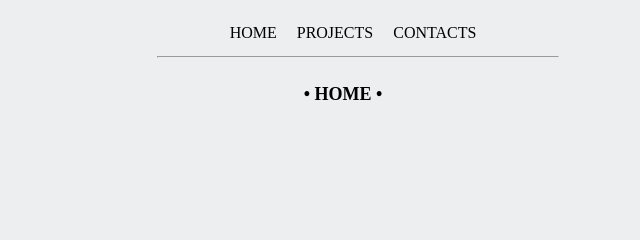
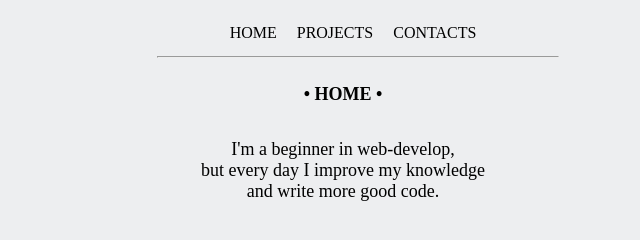
Before and after one commit to VladislavVikul/VladislavVikul.github.io, a plain HTML site: page index.html in a window 1280 px wide. Shown: the whole page, without its empty margins (282-922 px from the left). Drawn offline with Linux system fonts and the light colour scheme.

Commit message:
Filled tab Home

```diff
--- a/index.html
+++ b/index.html
@@ -17,6 +17,7 @@
 	 	</div>
 	 	<div id="information">
 	 		<p>&bull; HOME &bull;</p>
+	 		<p id="home-info">I'm a beginner in web-develop, <br> but every day I improve my knowledge<br>and write more good code.</p>
 	 	</div>
  	</div>
  </body>
--- a/static/css/style.css
+++ b/static/css/style.css
@@ -51,3 +51,12 @@ p{
 	text-align: center;
 	margin-left: -30px;
 }
+#home-info{
+	padding: 8px;
+	font-family: Franklin Gothic Book;
+	color: black;
+	font-size: 18px;
+	font-weight: normal;
+	text-align: center;
+	margin-left: -30px;
+}
```
